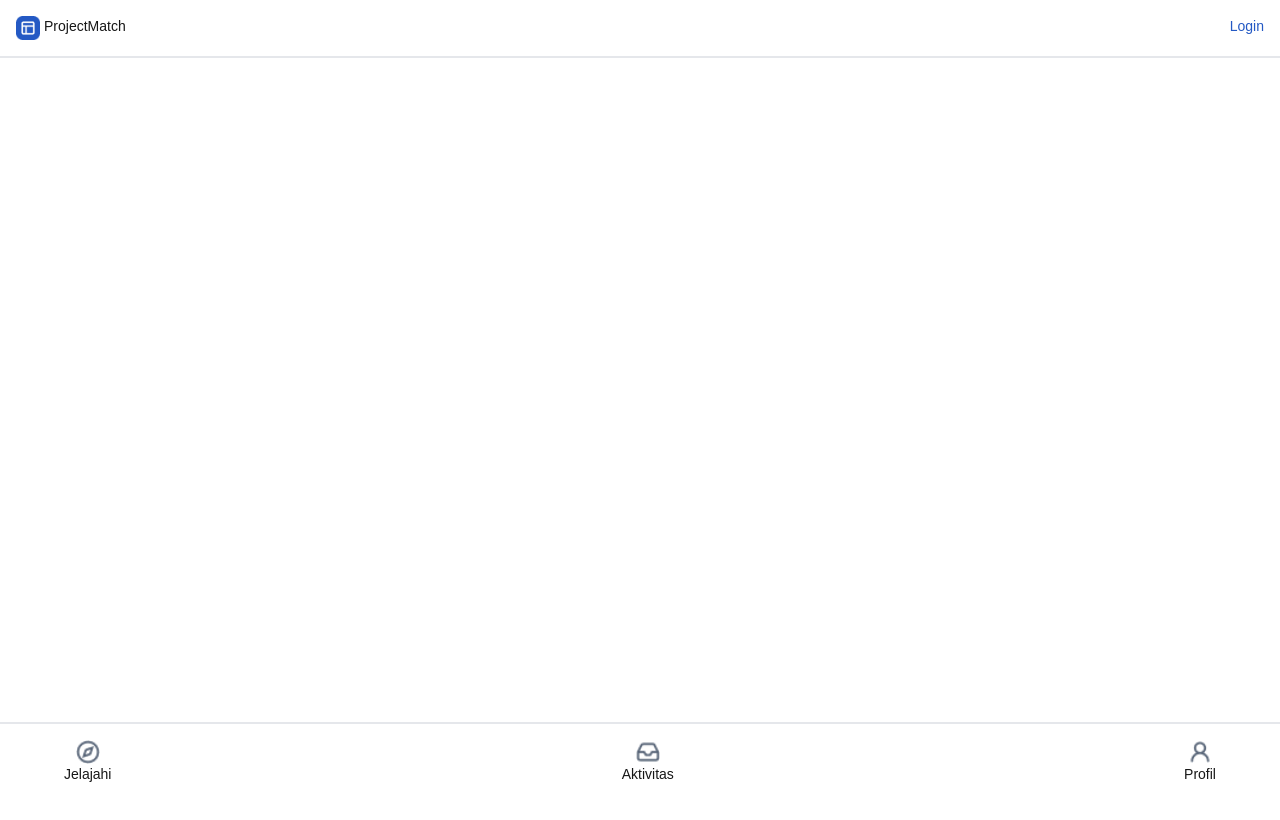
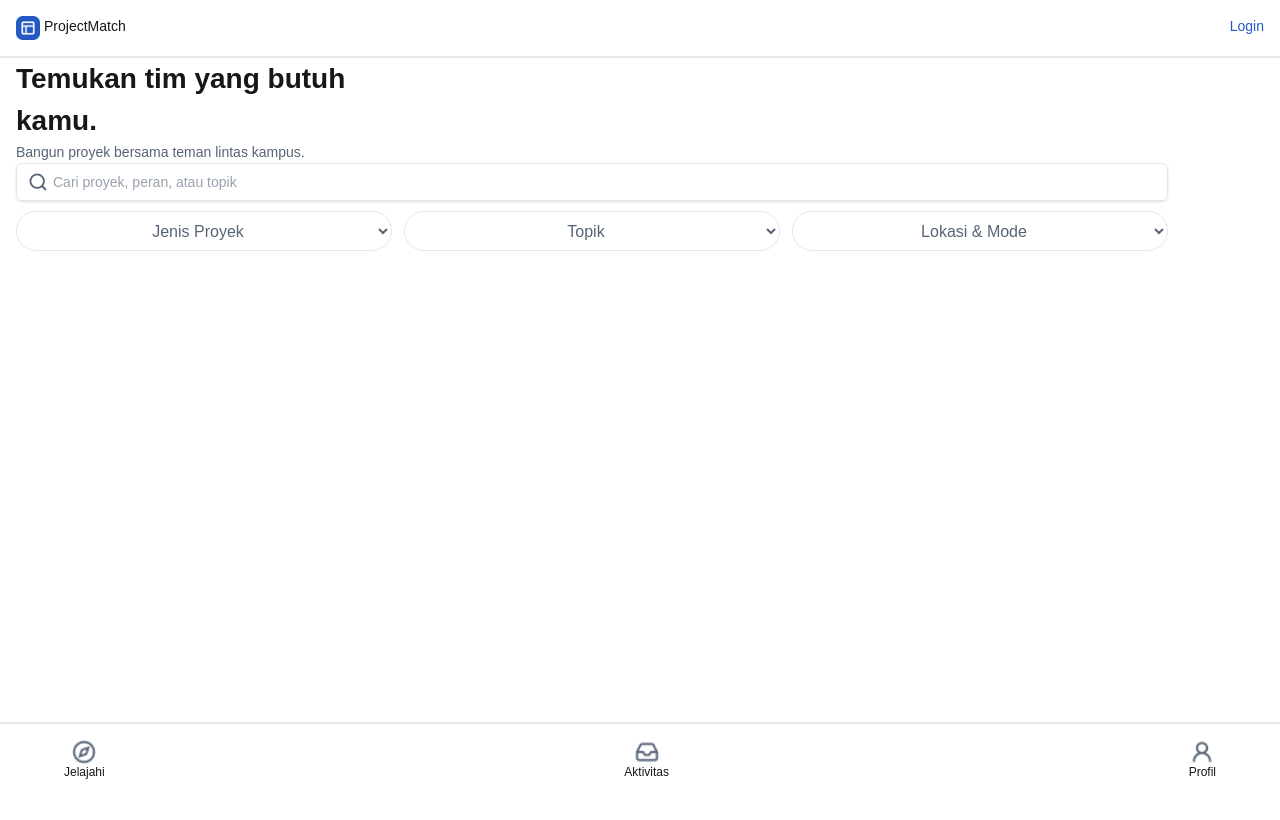
Before and after one commit to whiteblobbob/ProjectMatch, a Next.js app: page /guest in a window 1280 px wide. Shown: the top 820 px of the page. Built offline with nearby package versions, Linux system fonts and the light colour scheme.

Commit message:
Finished header section

```diff
--- a/app/components/bottomnav.tsx
+++ b/app/components/bottomnav.tsx
@@ -4,30 +4,35 @@ export default function bottomnavbar(){
     return(
         <>
         <nav className="sticky bottom-0 border-t-2 border-gray-200">
-            <ul className="flex flex-row justify-between text-sm w-[90%] h-15 mx-auto mt-4">
+            <ul className="flex flex-row justify-between text-sm w-[90%] h-15 mx-auto mt-4 text-[12px]">
             <li className="flex flex-col items-center">
+                <a href="" className="flex flex-col items-center transition duration-300 hover:scale-120">
             <Image
             className="h-6 w-6"
             src="/img/compass.png"
             alt="Compass logo"
-            width={100}
-            height={100}
+            width={80}
+            height={80}
             priority
             />
                 Jelajahi
+                </a>
                 </li>
-            <li className="flex flex-col items-center">
+            <li>
+            <a href="" className="flex flex-col items-center transition duration-300 hover:scale-120">
             <Image
             className="h-6 w-6"
             src="/img/inbox.png"
             alt="Compass logo"
-            width={100}
-            height={100}
+            width={80}
+            height={80}
             priority
             />
                 Aktivitas
+                </a>
                 </li>
             <li className="flex flex-col items-center">
+                <a href="" className="flex flex-col items-center transition duration-300 hover:scale-120">
             <Image
             className="h-6 w-6"
             src="/img/user-round.png"
@@ -37,6 +42,7 @@ export default function bottomnavbar(){
             priority
             />
                 Profil
+                </a>
                 </li>
             </ul>
 
--- a/app/components/guestnavbar.tsx
+++ b/app/components/guestnavbar.tsx
@@ -3,7 +3,7 @@ import Image from "next/image";
 export default function guestnavbar(){
     return(
 
-        <nav className="sticky top-0 p-4 border-b-2 border-gray-200">
+        <nav className="sticky top-0 p-4 border-b-2 border-gray-200 bg-white z-10">
             <ul className="flex flex-row justify-between list-none text-[14px]">
             <li className="text=[#182230] flex flex-row align-middle">
                 <Image
--- /dev/null
+++ b/app/components/guestpage.tsx
@@ -0,0 +1,52 @@
+import Image from "next/image"
+
+export default function guestpage(){
+    return(
+        <>
+        <div className="h-auto flex-col" id="wrapper">
+        <div className="h-70 w-[90%] flex flex-col ml-4" id="header">
+        <h1 className="font-bold text-[28px]">Temukan tim yang butuh <span className="block">kamu.</span></h1>
+        <h4 className="text-[#576477] text-[14px]">Bangun proyek bersama teman lintas kampus.</h4>
+       <div className="relative w-full">
+        <Image
+            className="absolute left-3 top-1/2 -translate-y-1/2"
+            src="/img/search.png"
+            alt="Search"
+            width={20}
+            height={20}
+        />
+
+        <input
+            className="block w-full rounded-md border border-[#E5E7EB] py-2 pr-3 pl-9 text-gray-700 shadow-sm placeholder:text-gray-400 focus:border-sky-500 focus:outline focus:outline-sky-500 sm:text-sm dark:border-gray-600"
+            placeholder="Cari proyek, peran, atau topik"
+            type="text"
+            name="search"
+        />
+        </div>
+        <div className="flex flex-row justify-around mt-2.5 gap-3 text-[#576477]" id="filter">
+        <select className="w-35 h-10 rounded-4xl border border-[#E5E7EB] text-center md:w-200" name="" id="">
+            <option value="">Jenis Proyek</option>
+            <option value="">wasd</option>
+            <option value="">wasd</option>
+        </select>
+
+        <select className="w-25 h-10 rounded-4xl border border-[#E5E7EB] text-center md:w-200" name="" id="">
+            <option value="">Topik</option>
+            <option value="">wasd</option>
+            <option value="">wasd</option>
+        </select>
+
+        <select className="w-35 h-10 rounded-4xl border border-[#E5E7EB] text-center md:w-200" name="" id="">
+            <option value="">Lokasi & Mode</option>
+            <option value="">wasd</option>
+            <option value="">wasd</option>
+        </select>
+        </div>
+        </div>
+        <div className="h-400" id="Base">
+
+        </div>
+        </div>
+        </>
+    )
+}
--- a/app/guest/page.tsx
+++ b/app/guest/page.tsx
@@ -1,13 +1,14 @@
 import Navbar from "../components/guestnavbar";
-import Dummy from "../components/dummy";
+import Explore from "../components/guestpage";
 import Botnav from "../components/bottomnav"
 
 export default function guest(){
     return(
         <>
         <Navbar />
-        <Dummy />
+        <Explore />
         <Botnav />
+
         </>
     )
 
```
Also changed, not shown: public/img/search.png (added).
